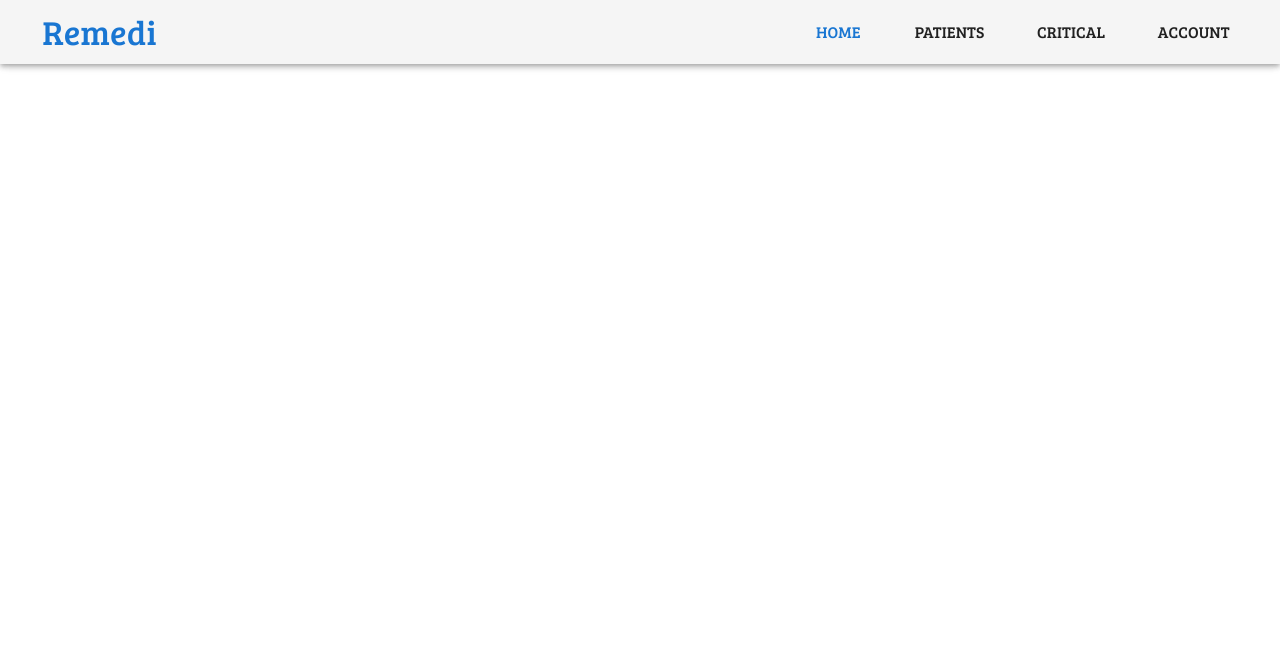
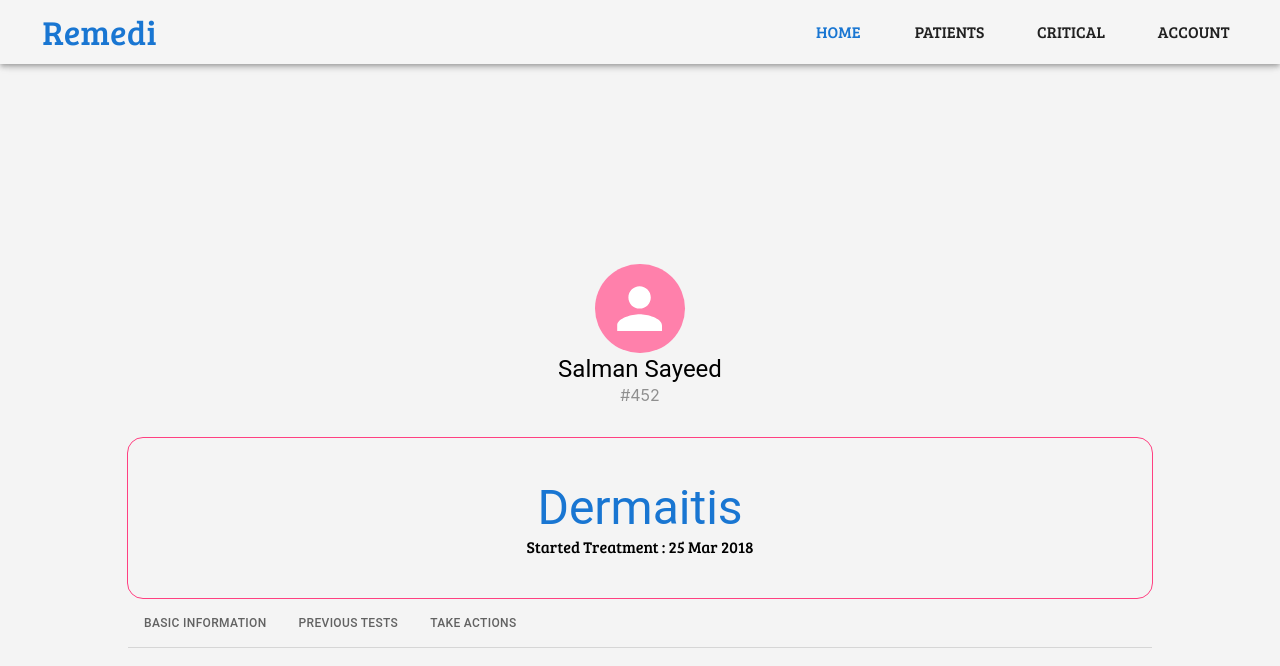
Before and after one commit to zarifikram/HackNSU3_BUET_Elites, a React (Create React App) app in the folder doctor-end/: page /Patients/1 in a window 1280 px wide. Shown: the top 666 px of the page. Built offline with nearby package versions, Linux system fonts and the light colour scheme.

Commit message:
Changed tests

```diff
--- a/doctor-end/package.json
+++ b/doctor-end/package.json
@@ -6,6 +6,7 @@
     "@emotion/react": "^11.6.0",
     "@emotion/styled": "^11.6.0",
     "@mui/icons-material": "^5.2.0",
+    "@mui/lab": "^5.0.0-alpha.57",
     "@mui/material": "^5.2.1",
     "@testing-library/jest-dom": "^5.15.1",
     "@testing-library/react": "^11.2.7",
--- a/doctor-end/src/App.js
+++ b/doctor-end/src/App.js
@@ -4,6 +4,7 @@ import Header from './Components/Header'
 import Home from './Pages/Home'
 import Auth from './Pages/Auth'
 import Patients from './Pages/Patients'
+import PatientDetails from './Pages/PatientDetails'
 import Critical from './Pages/Critical'
 
 function App() {
@@ -15,6 +16,7 @@ function App() {
           <Routes>
               <Route path="/" exact element={<Home/>}></Route>
               <Route path="/Patients" exact element={<Patients/>}></Route>
+              <Route path="/Patients/:id" exact element={<PatientDetails/>}></Route>
               <Route path="/Auth" exact element={<Auth/>}></Route>
               <Route path="/Critical" exact element={<Critical/>}></Route>
           </Routes>
--- a/doctor-end/src/Pages/PatientDetails.js
+++ b/doctor-end/src/Pages/PatientDetails.js
@@ -16,12 +16,72 @@ import TimelineConnector from '@mui/lab/TimelineConnector';
 import TimelineContent from '@mui/lab/TimelineContent';
 import TimelineDot from '@mui/lab/TimelineDot';
 export default function Home({match}) {
-
+    let patientkey;
+    //const patientKey=match.params.id
+    const [tabIndex,setTabIndex]=React.useState(1)
+    const tabChange=(event,newValue)=>{
+        setTabIndex(newValue)
+    }
+    const patients={
+        "1":{
+            name:"Salman Sayeed",
+            age:"21",
+            height:"1.8",
+            weight:"65",
+            sex:"male",
+            emergency:true,
+            address:"#452",
+            street:"12",
+            phone:"01293492034",
+            city:"Dhaka",
+            doctor:"Aslam"
+        }
+    }
+    const [loading,setLoading]=useState(false)
+    const [patientData,setPatientData]=useState({
+        name:"Salman Sayeed",
+        age:"21",
+        height:"1.8",
+        weight:"65",
+        emergency:true,
+        address:"#452",
+        street:"12",
+        phone:"01293492034",
+        city:"Dhaka",
+        doctor:"Aslam",
+        tests:[{
+            name:"Blood O2",
+            value:"140",
+            unit:"mm",
+            time:"25 Nov, 2021"
+        }]
+    })
+    const [tests,setTests]=useState([{
+        name:"Blood O2",
+        value:"140",
+        unit:"mm",
+        time:"14:02",
+        date:"25 Nov, 2021"
+    }])
+    // const getPatientData=()=>{
+    //   fetch(`http://151.106.113.197/get-patient?key=${patientKey}`).then(res=>res.json()).then(data=>{
+    //     setPatientData(data)
+    //     setTests(Object.keys(data.tests))
+    //     // let testNames=Object.keys(data.tests)
+    //     // testNames.forEach(a=>{
+    //     //   setTests(prev=>[...prev,patientData.tests.name])
+    //     // })
+    //     setLoading(false)
+    //   })
+    // }
+    // React.useEffect(()=>{
+    //   getPatientData()
+    // },[])
     return (
         <Box >
             {!loading && <Box sx={{display:"flex",flexDirection:"column",alignItems:"center",justifyContent:"center",width:"100vw", minHeight:"100vh",backgroundColor:"#f4f4f4",marginTop:{md:"7vh"}}}>
             <Box sx={{display:"flex",flexDirection:"column",alignItems:"center",justifyContent:"center",marginBottom:"2rem"}}>
-                <Avatar alt="Aslam Miah"  src="/static/images/avatar/1.jpg" sx={{width:{xs:"30vw",md:"7vw"},height:{xs:"30vw",md:"7vw"},bgcolor:"#ff80ab"}}/>
+                <Avatar alt="Aslam Miah"  sx={{width:{xs:"30vw",md:"7vw"},height:{xs:"30vw",md:"7vw"},bgcolor:"#ff80ab"}}/>
                 <Typography variant="h5">{patientData.name}</Typography>
                 <Typography variant="p" color="#8f8f8f">{patientData.address}</Typography>
                 <Typography variant="h5"></Typography>
@@ -51,19 +111,19 @@ export default function Home({match}) {
               </TabPanel>
               <TabPanel value="2">
                 Tests :
-                {tests.map(testName=>(<Accordion>
+                {tests.map(item=>(<Accordion>
                 <AccordionSummary
                   expandIcon={<ExpandMoreIcon />}
                   aria-controls="panel1a-content"
                   id="panel1a-header"
                 >
-                  <Typography>{testName}</Typography>
+                  <Typography>{item.name}</Typography>
                 </AccordionSummary>
                 <AccordionDetails>
                   <Box sx={{display:"flex"}}>
 
                   <Timeline position="alternate">
-                  {patientData.tests[testName].map(item=>(
+                  {tests.map(item=>(
                   <TimelineItem>
                     <TimelineSeparator>
                       <TimelineDot color="primary"/>
@@ -87,9 +147,7 @@ export default function Home({match}) {
               </TabPanel>
               <TabPanel value="3">
                 <Box sx={{width:{xs:"90vw",md:"80vw"},display:"flex",flexDirection:"column",alignItems:"center"}}>
-                    <Button variant="contained" fullWidth sx={{marginBottom:"1vh"}} size="large"><Typography variant="h6" onClick={()=>{
-                      fetch(`http://151.106.113.197/toggle-emergency?key=${patientKey}`)
-                    }}>Toggle Critical</Typography></Button>
+                    <Button variant="contained" fullWidth sx={{marginBottom:"1vh"}} size="large"><Typography variant="h6" >Toggle Critical</Typography></Button>
                     <Button variant="contained" fullWidth sx={{marginBottom:"1vh"}} size="large"><Typography variant="h6">Call Patient</Typography></Button>
                     <Button variant="contained" fullWidth sx={{marginBottom:"1vh"}} size="large"><Typography variant="h6">Set Appointment</Typography></Button>
                     <Button variant="contained" fullWidth sx={{marginBottom:"1vh"}} size="large"><Typography variant="h6">Create Test</Typography></Button>
```
Also changed, not shown: doctor-end/src/Patients.js (added, +14 -0 lines), 1 other file (tests, documents, lock files or other folders).
